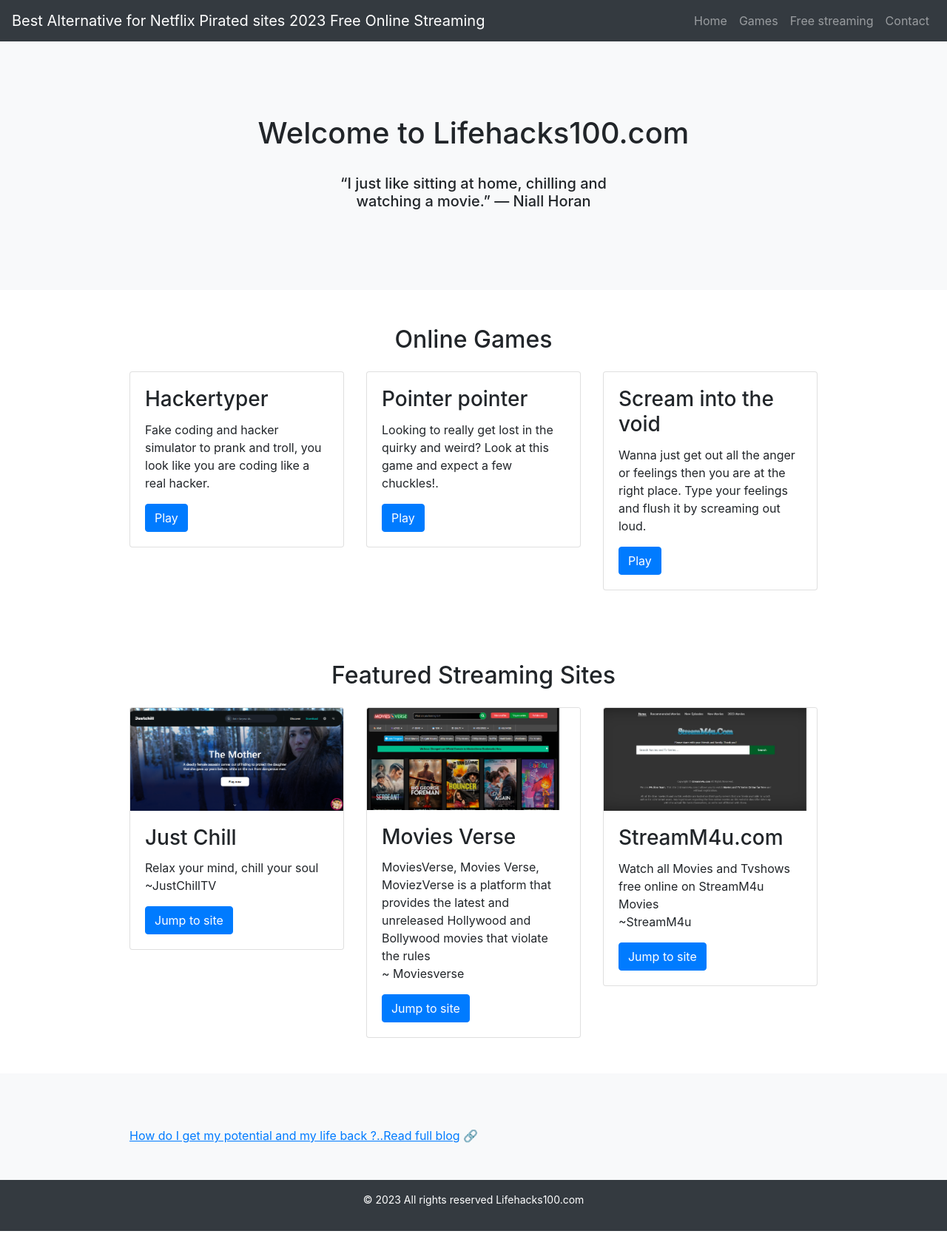
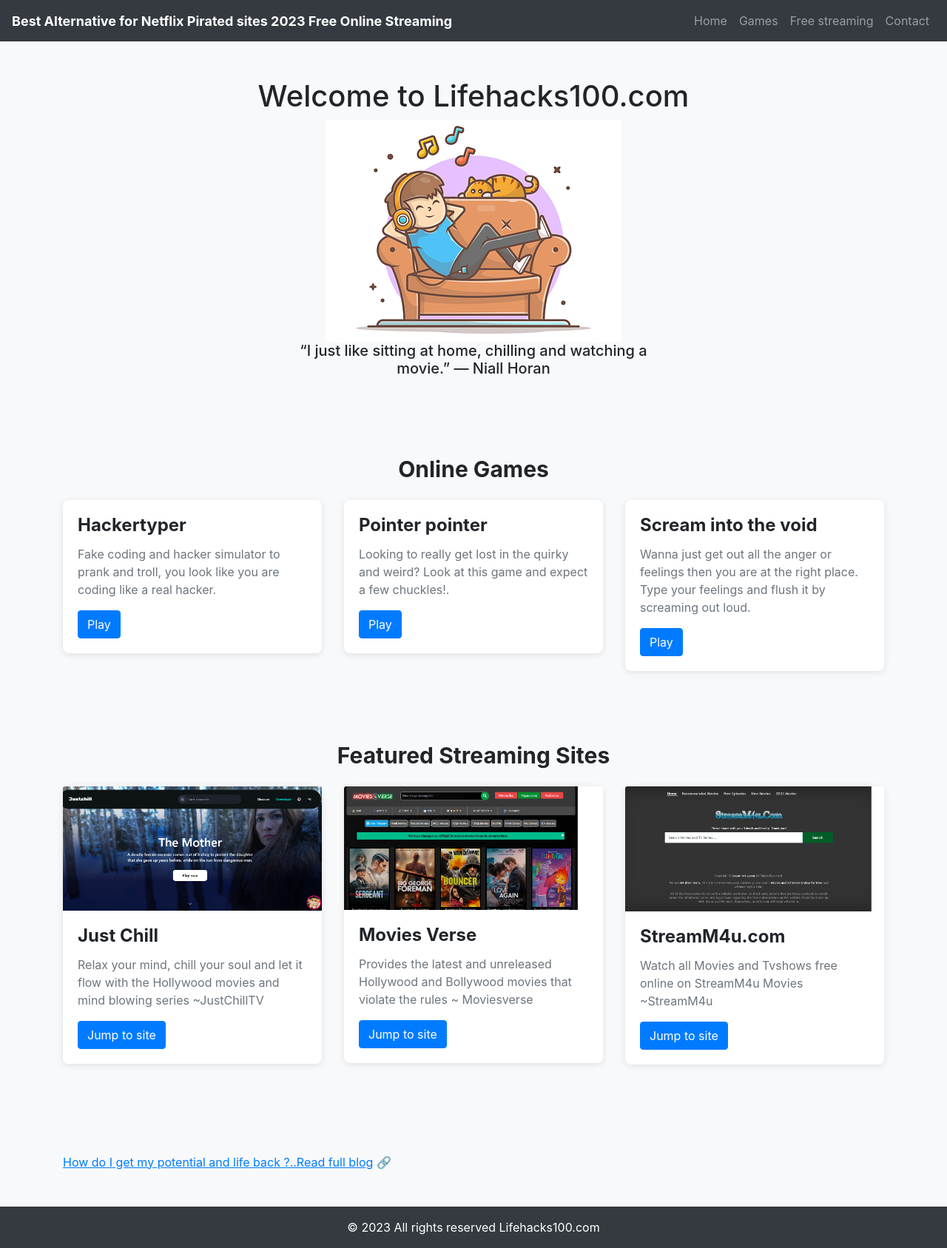
Before and after one commit to shivamsaroj2002/shivamsaroj2002.github.io, a plain HTML site: page index.html in a window 1280 px wide. Shown: the whole page at 74% size. Before the commit the page ends 1664 px from the top, so only its background shows below. Drawn offline with nearby package versions, Linux system fonts and the light colour scheme.

Commit message:
files modified

```diff
--- a/index.html
+++ b/index.html
@@ -75,6 +75,7 @@
             <div class="row">
                 <div class="col-lg-8 offset-lg-2">
                     <h1>Welcome to Lifehacks100.com</h1>
+                    <img src="chilling.png">
                     <br>
                 </div>
             </div>
@@ -132,7 +133,7 @@
                         <img src="JustChillTV.png" class="card-img-top" alt="Site 1">
                         <div class="card-body">
                             <h3 class="card-title">Just Chill</h3>
-                            <p class="card-text">Relax your mind, chill your soul ~JustChillTV</p>
+                            <p class="card-text">Relax your mind, chill your soul and let it flow with the Hollywood movies and mind blowing series ~JustChillTV</p>
                             <a href="https://www.justchill.tv/home" class="btn btn-primary"target='blank'>Jump to site</a>
                         </div>
                     </div>
@@ -142,7 +143,7 @@
                         <img src="movieverse.png" class="card-img-top" alt="Site 2" >
                         <div class="card-body">
                             <h3 class="card-title">Movies Verse</h3>
-                            <p class="card-text">MoviesVerse, Movies Verse, MoviezVerse is a platform that provides the latest and unreleased Hollywood and Bollywood movies that violate the rules<br>~ Moviesverse </p>
+                            <p class="card-text">Provides the latest and unreleased Hollywood and Bollywood movies that violate the rules ~ Moviesverse </p>
                             <a href="https://movieuniverse.se/" class="btn btn-primary"target = 'blank'>Jump to site</a>
                         </div>
                     </div>
@@ -164,7 +165,7 @@
     <section id="contact" class="bg-light py-5">
         <div class="container">
             <h2 class="text-center mb-4"></h2>
-            <a href="blog.html" target = 'blank'><u>How do I get my potential and my life back ?..Read full blog</u> &#128279</a>
+            <a href="blog.html" target = 'blank'><u>How do I get my potential and life back ?..Read full blog</u> &#128279</a>
         </div>
     </section>
 
--- a/style.css
+++ b/style.css
@@ -1,99 +1,86 @@
-/* Custom Styles */
-#home {
-  padding: 100px 0;
+/* Add custom styles for mobile devices */
+/* Adjust the font size and padding for smaller screens */
+@media only screen and (max-width: 768px) {
+  body {
+      font-size: 14px;
+      padding-top: 60px;
+  }
 }
 
-#home h2 {
-  font-size: 36px;
-  margin-bottom: 20px;
+/* Adjust the width of the form input for smaller screens */
+@media only screen and (max-width: 576px) {
+  .form-control {
+      width: 100%;
+  }
 }
 
-#home p {
-  font-size: 18px;
-  margin-bottom: 40px;
+/* Adjust the size of the card images for smaller screens */
+@media only screen and (max-width: 576px) {
+  .card-img-top {
+      height: 200px;
+  }
 }
 
-#categories {
-  padding: 80px 0;
+/* Add custom styles for the page */
+body {
+  background-color: #f8f9fa;
 }
 
-#categories h2 {
-  font-size: 32px;
-  margin-bottom: 40px;
+header {
+  background-color: #343a40;
 }
 
-.category h3 {
-  font-size: 24px;
-  margin-bottom: 20px;
+header .navbar-brand {
+  font-size: 18px;
+  font-weight: bold;
 }
 
-.category p {
-  font-size: 16px;
-  margin-bottom: 20px;
+section {
+  padding: 50px 0;
 }
 
-#featured {
-  padding: 80px 0;
+section h2 {
+  font-size: 30px;
+  font-weight: bold;
+  margin-bottom: 30px;
 }
 
-#featured h2 {
-  font-size: 32px;
-  margin-bottom: 40px;
+.card {
+  border: none;
+  border-radius: 8px;
+  box-shadow: 0px 2px 10px rgba(0, 0, 0, 0.1);
 }
 
-.phone h3 {
+.card-title {
   font-size: 24px;
-  margin-bottom: 20px;
+  font-weight: bold;
 }
 
-.phone p {
+.card-text {
   font-size: 16px;
-  margin-bottom: 20px;
+  color: #6c757d;
 }
 
-#contact {
-  padding: 80px 0;
+.btn-primary {
+  background-color: #007bff;
+  border-color: #007bff;
 }
 
-#contact h2 {
-  font-size: 32px;
-  margin-bottom: 40px;
+.btn-primary:hover {
+  background-color: #0069d9;
+  border-color: #0062cc;
 }
 
 footer {
-  padding: 20px 0;
+  background-color: #343a40;
+  color: #f8f9fa;
+  padding: 15px 0;
 }
 
 footer p {
-  font-size: 14px;
+  margin-bottom: 0;
 }
 
-/* CSS for desktop screens */
-.container {
-  width: 960px;
-  margin: 0 auto;
+footer a {
+  color: #f8f9fa;
 }
-
-/* CSS for tablets */
-@media (max-width: 768px) {
-  .container {
-    width: 720px;
-  }
-}
-
-/* CSS for mobile devices */
-@media (max-width: 480px) {
-  .container {
-    width: 100%;
-    padding: 0 10px;
-  }
-  .navbar-brand {
-    font-size: 14px;
-  }
-  .navbar-toggler {
-    font-size: 14px;
-  }
-  .card {
-    margin-bottom: 15px;
-  }
-}
```
Also changed, not shown: chilling.png (added).
